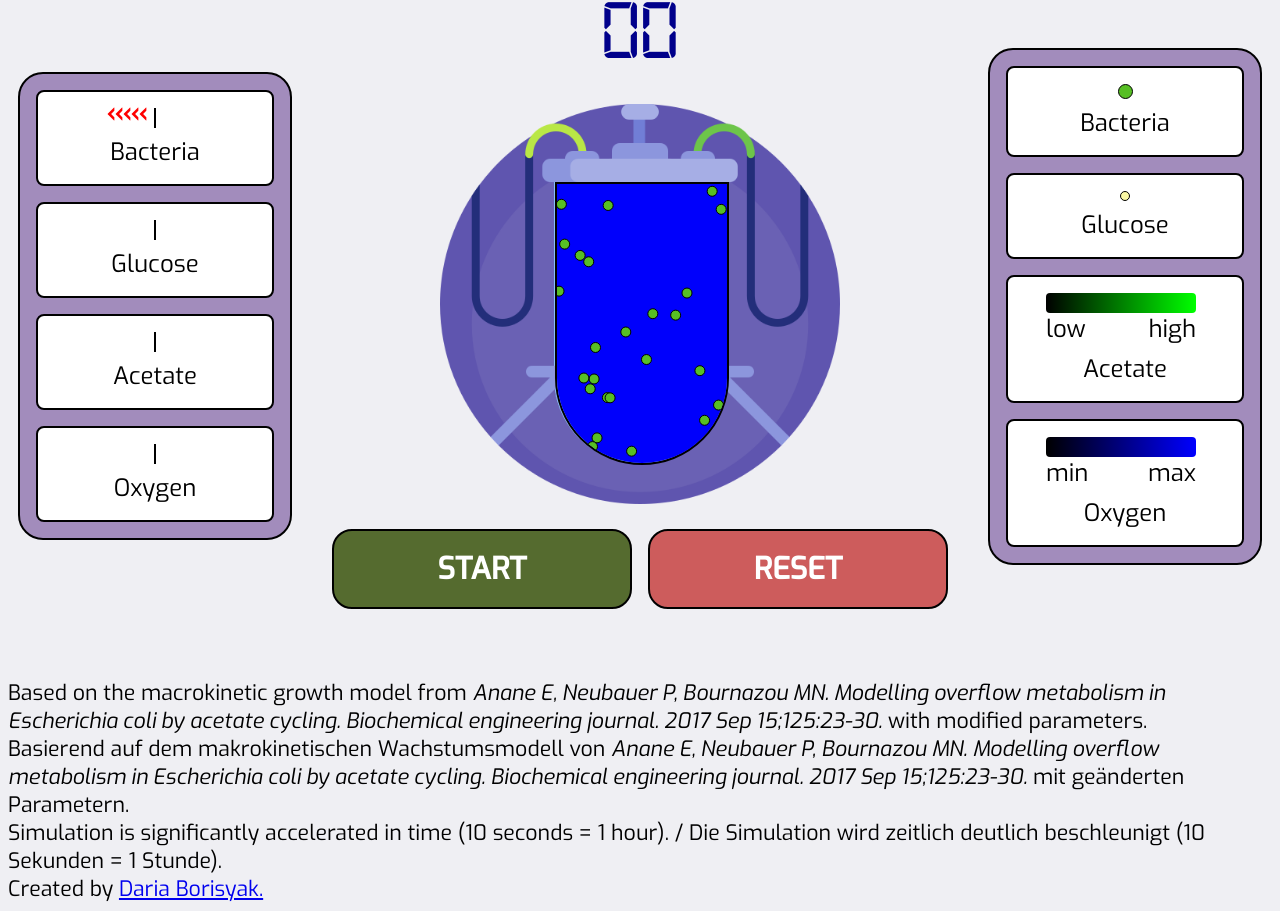
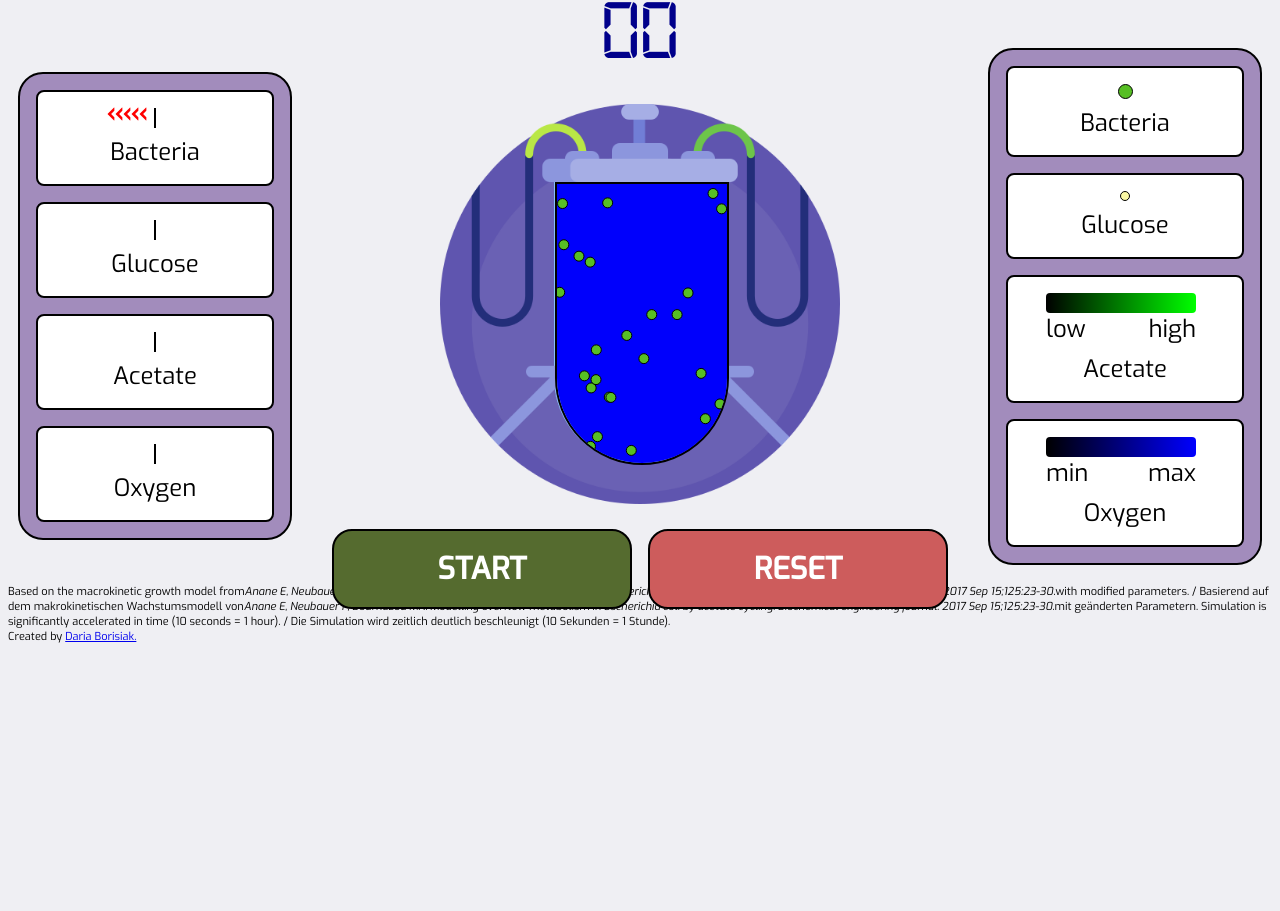
Before and after one commit to fremorie/bacteria, a React app: page / in a window 1280 px wide. Shown: the part 261-1172 px from the top of the page. After the commit the page ends 905 px from the top, so only its background shows below. Built offline with nearby package versions, Linux system fonts and the light colour scheme.

Commit message:
fix: footer positioning

```diff
--- a/public/index.html
+++ b/public/index.html
@@ -9,37 +9,13 @@
       href="https://fonts.googleapis.com/css2?family=Exo:ital,wght@0,100;0,200;0,300;0,400;0,500;1,100;1,200;1,300;1,400&family=Orbitron:wght@600&display=swap"
       rel="stylesheet"
     />
-    <style>
-      footer {
-        margin-top: 64px;
-        font-size: 16pt;
-      }
-    </style>
   </head>
+  <style>
+    #root {
+      height: 100%;
+    }
+  </style>
   <body>
     <div id="root"></div>
-    <footer>
-      Based on the macrokinetic growth model from
-      <em
-        >Anane E, Neubauer P, Bournazou MN. Modelling overflow metabolism in
-        Escherichia coli by acetate cycling. Biochemical engineering journal.
-        2017 Sep 15;125:23-30.</em
-      >
-      with modified parameters.
-      <br />
-      Basierend auf dem makrokinetischen Wachstumsmodell von
-      <em
-        >Anane E, Neubauer P, Bournazou MN. Modelling overflow metabolism in
-        Escherichia coli by acetate cycling. Biochemical engineering journal.
-        2017 Sep 15;125:23-30.</em
-      >
-      mit geänderten Parametern.
-      <br />
-      Simulation is significantly accelerated in time (10 seconds = 1 hour). /
-      Die Simulation wird zeitlich deutlich beschleunigt (10 Sekunden = 1
-      Stunde).
-      <br />
-      Created by <a href="https://fremorie.github.io/">Daria Borisyak.</a>
-    </footer>
   </body>
 </html>
--- a/src/components/App/index.tsx
+++ b/src/components/App/index.tsx
@@ -6,6 +6,7 @@ import ReactorApp from "#components/ReactorApp";
 import Header from "#components/Header";
 import Timer from "#components/Timer";
 import Leaderboard from "#components/Leaderboard";
+import Footer from "#components/Footer";
 import { addEntryToLocalStorage } from "#utils/localStorage";
 import * as S from "./styles";
 
@@ -80,14 +81,15 @@ const Main = () => {
   };
 
   return (
-    <React.Fragment>
+    <S.AppContainer>
       <Leaderboard leaderboard={leaderboard} />
       <App
         isFinished={isFinished}
         setIsFinished={setIsFinished}
         handleAddToLeaderboard={handleAddToLeaderboard}
       />
-    </React.Fragment>
+      <Footer />
+    </S.AppContainer>
   );
 };
 
--- a/src/components/App/styles.ts
+++ b/src/components/App/styles.ts
@@ -15,7 +15,6 @@ export const GlobalStyle = createGlobalStyle`
 
     body {
       background-color: #EFEFF3;
-      overflow: hidden;
     }
   }
 `;
@@ -26,11 +25,17 @@ export const Container = styled.div`
   justify-content: space-around;
   padding: 20px;
   align-items: center;
-  height: 80vh;
-  overflow: hidden;
 `;
 
 export const Page = styled.div`
   height: 100%;
   width: 100%;
 `;
+
+export const AppContainer = styled.div`
+  position: relative;
+  display: flex;
+  justify-content: space-between;
+  flex-direction: column;
+  height: 98vh;
+`;
--- /dev/null
+++ b/src/components/Footer/index.tsx
@@ -0,0 +1,33 @@
+import React from "react";
+
+import * as S from "./styles";
+
+const Footer = () => {
+  return (
+    <S.Footer>
+      Based on the macrokinetic growth model from
+      <em>
+        Anane E, Neubauer P, Bournazou MN. Modelling overflow metabolism in
+        Escherichia coli by acetate cycling. Biochemical engineering journal.
+        2017 Sep 15;125:23-30.
+      </em>
+      with modified parameters. / Basierend auf dem makrokinetischen
+      Wachstumsmodell von
+      <em>
+        Anane E, Neubauer P, Bournazou MN. Modelling overflow metabolism in
+        Escherichia coli by acetate cycling. Biochemical engineering journal.
+        2017 Sep 15;125:23-30.
+      </em>
+      mit geänderten Parametern. Simulation is significantly accelerated in time
+      (10 seconds = 1 hour). / Die Simulation wird zeitlich deutlich
+      beschleunigt (10 Sekunden = 1 Stunde).
+      <br />
+      Created by{" "}
+      <a href="https://fremorie.github.io/" target="_blank">
+        Daria Borisiak.
+      </a>
+    </S.Footer>
+  );
+};
+
+export default Footer;
--- /dev/null
+++ b/src/components/Footer/styles.tsx
@@ -0,0 +1,6 @@
+import styled from "styled-components";
+
+export const Footer = styled.footer`
+  margin-top: 16px;
+  font-size: 11px;
+`;
```
